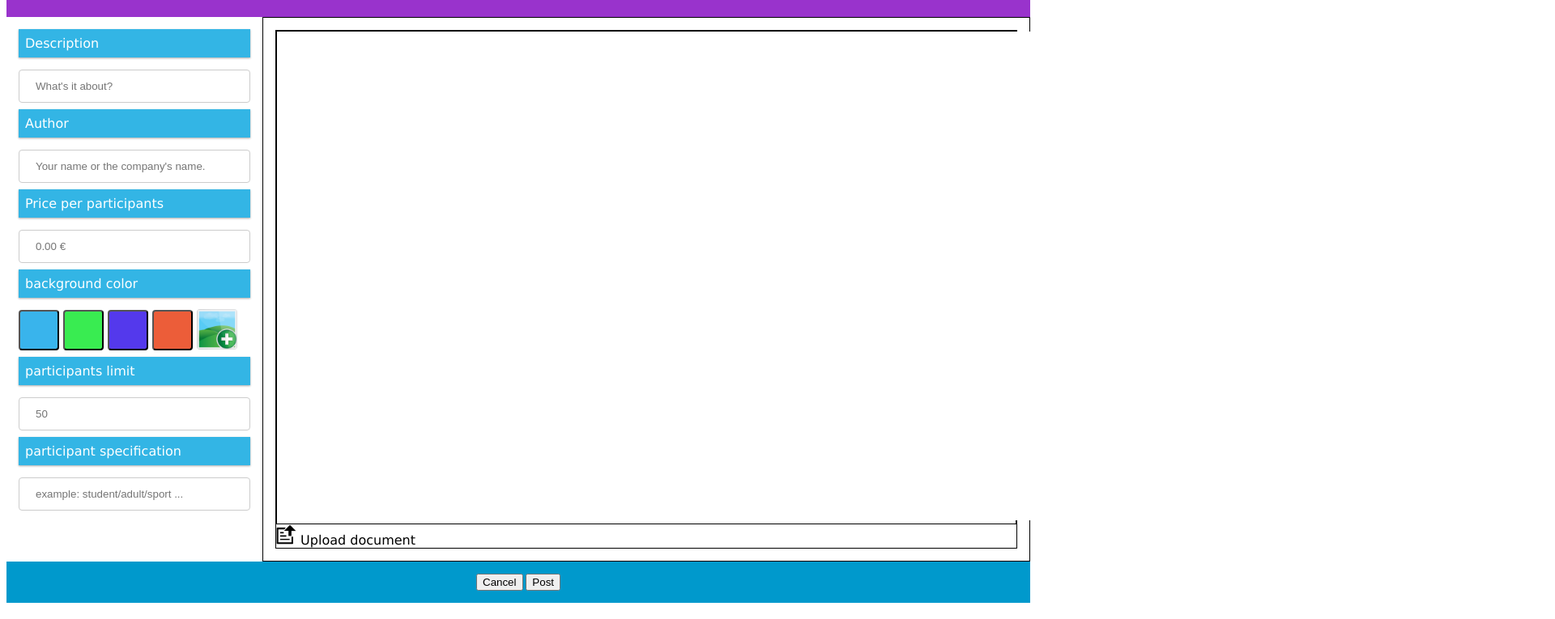
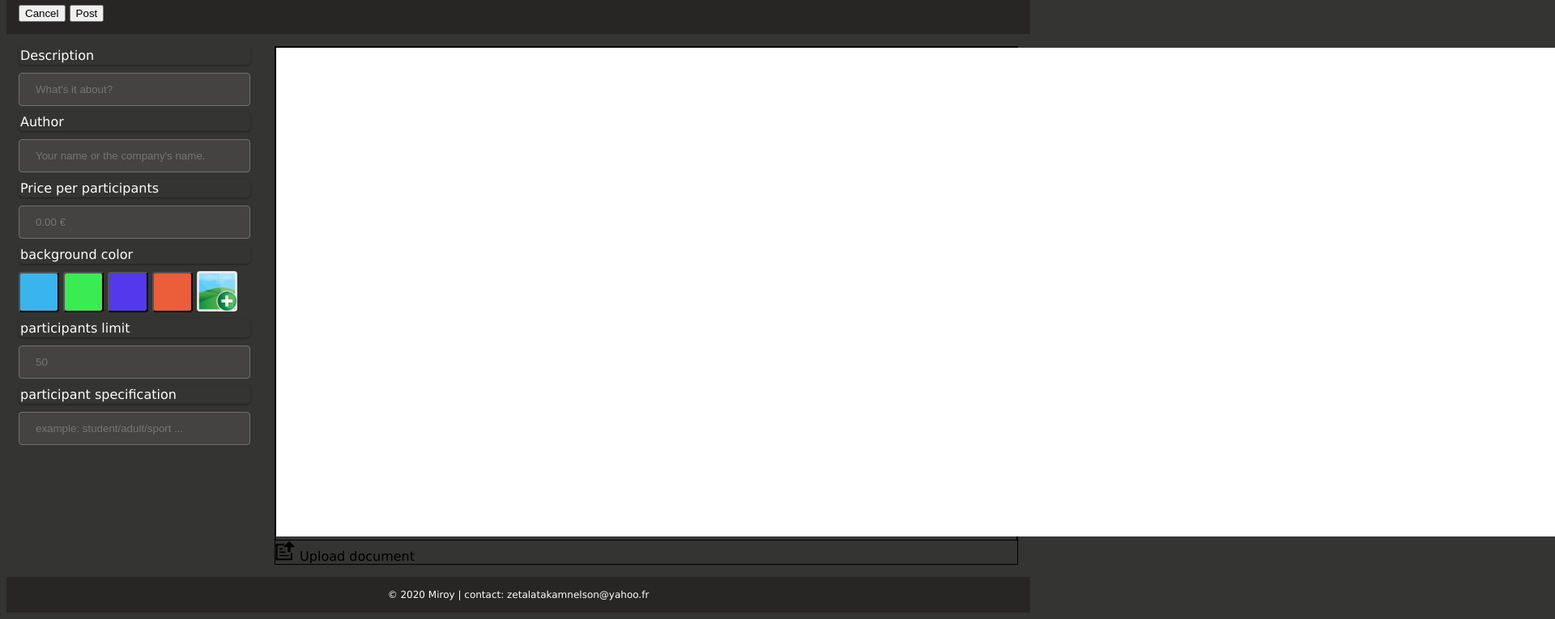
Before and after one commit to nzetalaapi/nzetalaapi.github.io, a plain HTML site: page layout.html in a window 1280 px wide. Shown: the part 98-863 px from the top of the page at 81% size, 1920 px wide, since content can reach past the window. Drawn offline with Linux system fonts and the light colour scheme.

Commit message:
open page

```diff
--- a/layout.html
+++ b/layout.html
@@ -24,9 +24,13 @@
         }
 
         .header {
-            background-color: #9933cc;
+            background-color: #272625;
             color: #ffffff;
             padding: 15px;
+        }
+
+        body {
+	        background:#343432;
         }
 
         .menu ul {
@@ -36,11 +40,24 @@
         }
 
         .menu li {
-            padding: 8px;
-            margin-bottom: 7px;
-            background-color: #33b5e5;
+            padding: 2px;
+            margin-bottom: 2px;
             color: #ffffff;
             box-shadow: 0 1px 3px rgba(0, 0, 0, 0.12), 0 1px 2px rgba(0, 0, 0, 0.24);
+            border-radius: 5px;
+        }
+
+        input[type=text],
+        select {
+            width: 100%;
+            padding: 12px 20px;
+            margin: 8px 0;
+            display: inline-block;
+            border: 1px solid #71716E;
+            border-radius: 4px;
+            box-sizing: border-box;
+            background-color: #444341;
+
         }
 
         .menu li:hover {
@@ -57,23 +74,14 @@
         }
 
         .footer {
-            background-color: #0099cc;
+            background-color: #272625;
             color: #ffffff;
             text-align: center;
             font-size: 12px;
             padding: 15px;
         }
 
-        input[type=text],
-        select {
-            width: 100%;
-            padding: 12px 20px;
-            margin: 8px 0;
-            display: inline-block;
-            border: 1px solid #ccc;
-            border-radius: 4px;
-            box-sizing: border-box;
-        }
+
 
         /* For mobile phones: */
         [class*="col-"] {
@@ -135,9 +143,12 @@
         }
 
         .formularinput {
-            resize: none;
-            overflow: scroll;
-            border: none;
+            width: 100%;
+            -webkit-box-sizing: border-box;
+            /* Safari/Chrome, other WebKit */
+            -moz-box-sizing: border-box;
+            /* Firefox, other Gecko */
+            box-sizing: border-box;
         }
 
         .formulainput {
@@ -256,6 +267,8 @@
 
     <div class="header">
         <h1>Chania</h1>
+        <button onclick="window.location.href = 'index.html'">Cancel</button>
+        <button onclick="window.location.href = 'index.html'">Post</button>
     </div>
 
     <div class="row">
@@ -269,8 +282,6 @@
                 <li>Price per participants</li>
                 <input type="text" id="lname" name="lastname" placeholder="0.00 €">
                 <li>background color</li>
-
-
                 <div class="btn-group mr-2" role="group" aria-label="First group">
 
                     <button type="button" class="btnblue"></button>
@@ -287,11 +298,11 @@
             </ul>
         </div>
 
-        <div class="col-9 col-s-12" style="border:1px solid black">
+        <div class="col-9 col-s-12">
             <div style="border:1px solid black" height: 100%; width: 100%; margin: 20px; padding: 40px;>
                 <div style="border:1px solid black" height: 100%; width: 100%; margin: 20px; padding: 40px;>
                     <textarea id="formularinput" style="overflow:auto;resize:none;border: none;" rows="40"
-                        cols="150"></textarea>
+                        cols="200"></textarea>
                 </div>
                 <div class="btn-group mr-2" role="group" aria-label="First group">
                     <img src="images/upload.png" alt="add picture" class="upload">
@@ -302,8 +313,7 @@
     </div>
 
     <div class="footer">
-        <button onclick="window.location.href = 'index.html'">Cancel</button>
-        <button onclick="window.location.href = 'index.html'">Post</button>
+        <label for="male">© 2020 Miroy | contact: zetalatakamnelson@yahoo.fr </label>
     </div>
 
 </body>
```
